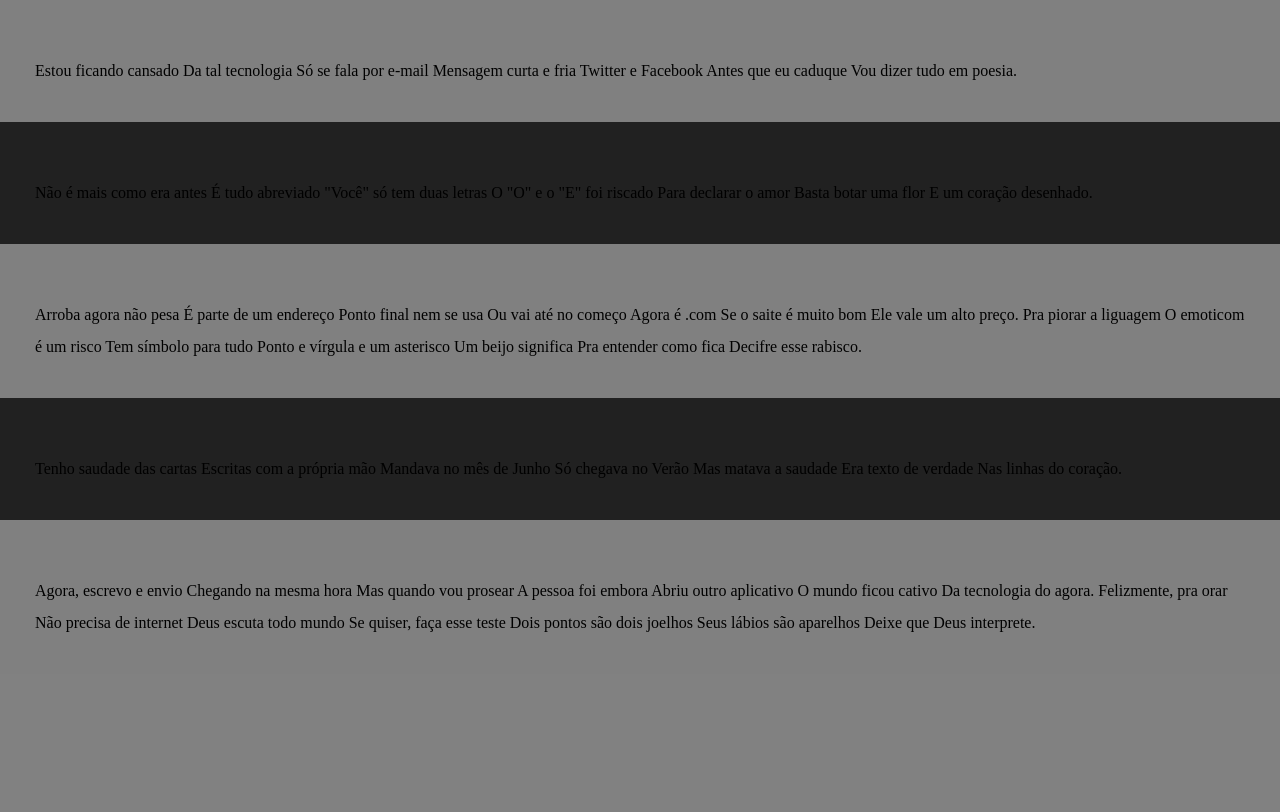
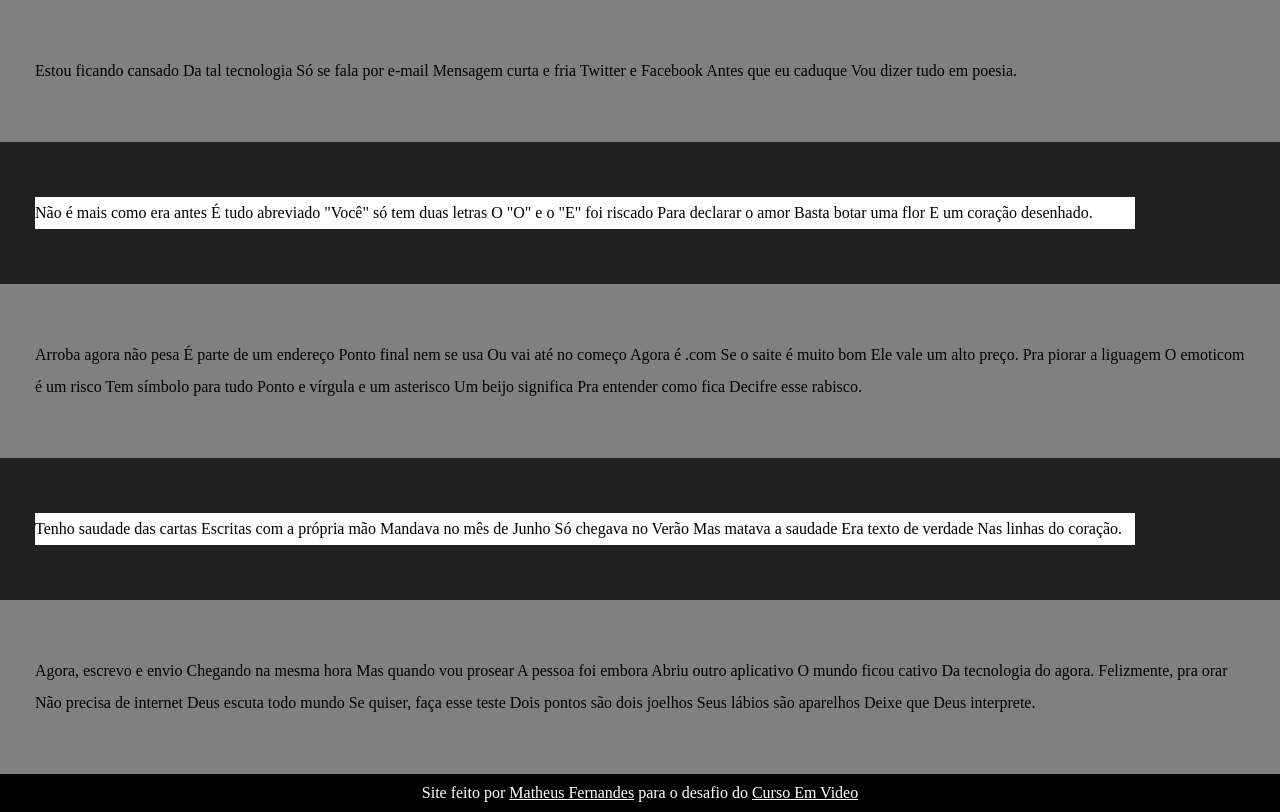
Before and after one commit to MatheusFernandesClezar/html-css, a PHP site: page / in a window 1280 px wide. Shown: the part 144-956 px from the top of the page. Before the commit the page ends 776 px from the top, so only its background shows below. Run offline with PHP 8.4, Linux system fonts and the light colour scheme.

Commit message:
footer, att geral

```diff
--- a/desafio 12/index.html
+++ b/desafio 12/index.html
@@ -85,6 +85,9 @@
             Deixe que Deus interprete.
         </p>
     </div>
+<footer>
+    <p>Site feito por <a href="https://www.instagram.com/matheuszfc/" target="_blank">Matheus Fernandes</a> para o desafio do <a href="https://www.cursoemvideo.com/" target="_blank">Curso Em Video</a></p>
+</footer>
 
 </body>
 </html>
--- a/desafio 12/style.css
+++ b/desafio 12/style.css
@@ -20,19 +20,35 @@ header a{
 header a:hover{
     text-decoration: underline;
 }
+footer{
+    display: flex;
+    justify-content: center;
+    padding: 10px;
+    background-color: black;
+}
+footer p{
+    color: white;
+}
+footer a{
+    color: white;
+}
 .normal{
-    padding-top: 20px;
+    padding: 35px;
+    padding-top: 55px;
+    padding-bottom: 55px;
     background-color: gray;
 }
 .imagem{
-    padding-top: 20px;
+    padding: 35px;
+    padding-top: 55px;
+    padding-bottom: 55px;
     background-color: rgb(33, 33, 33);
 }
 .normal p{
     line-height: 2em;
-    padding: 35px;
 }
 .imagem p{
+    width: 1100px;
+    background-color: white;
     line-height: 2em;
-    padding: 35px;
 }
```
